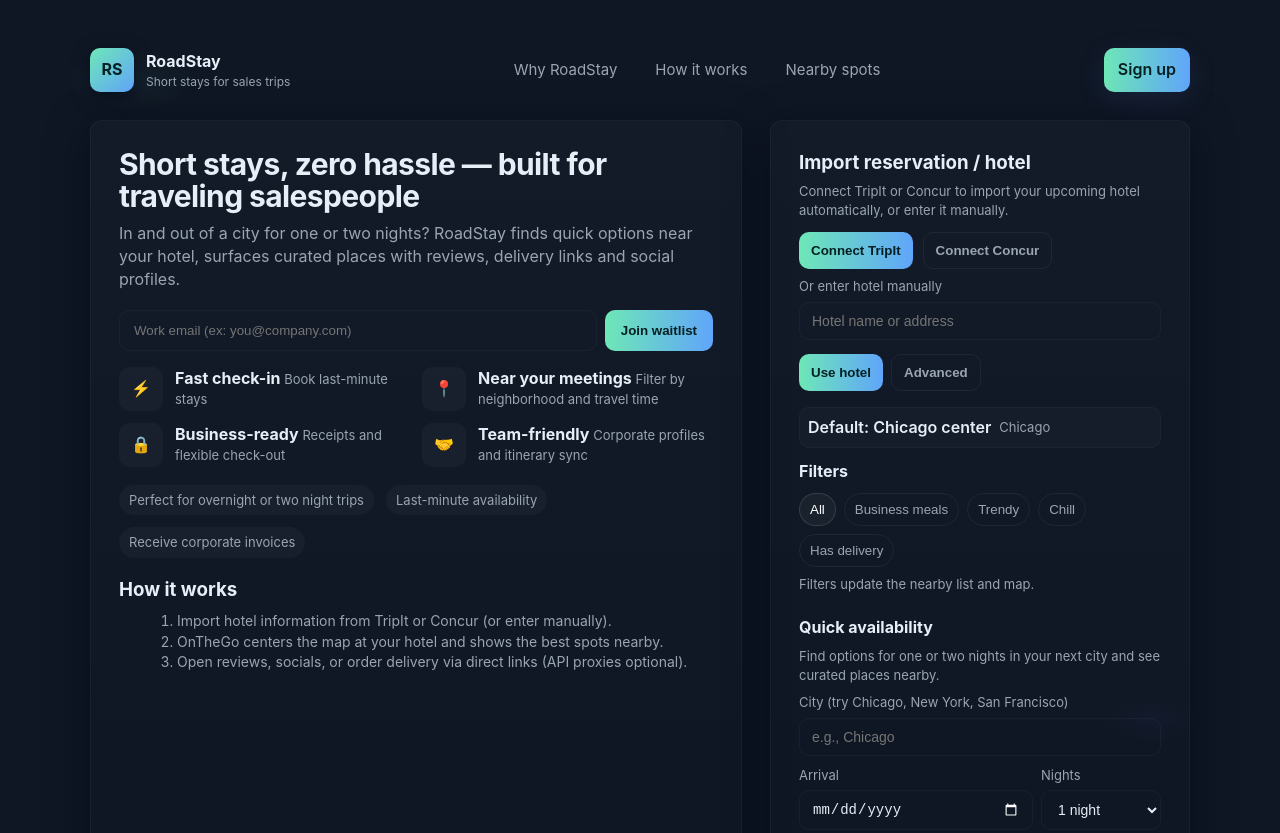
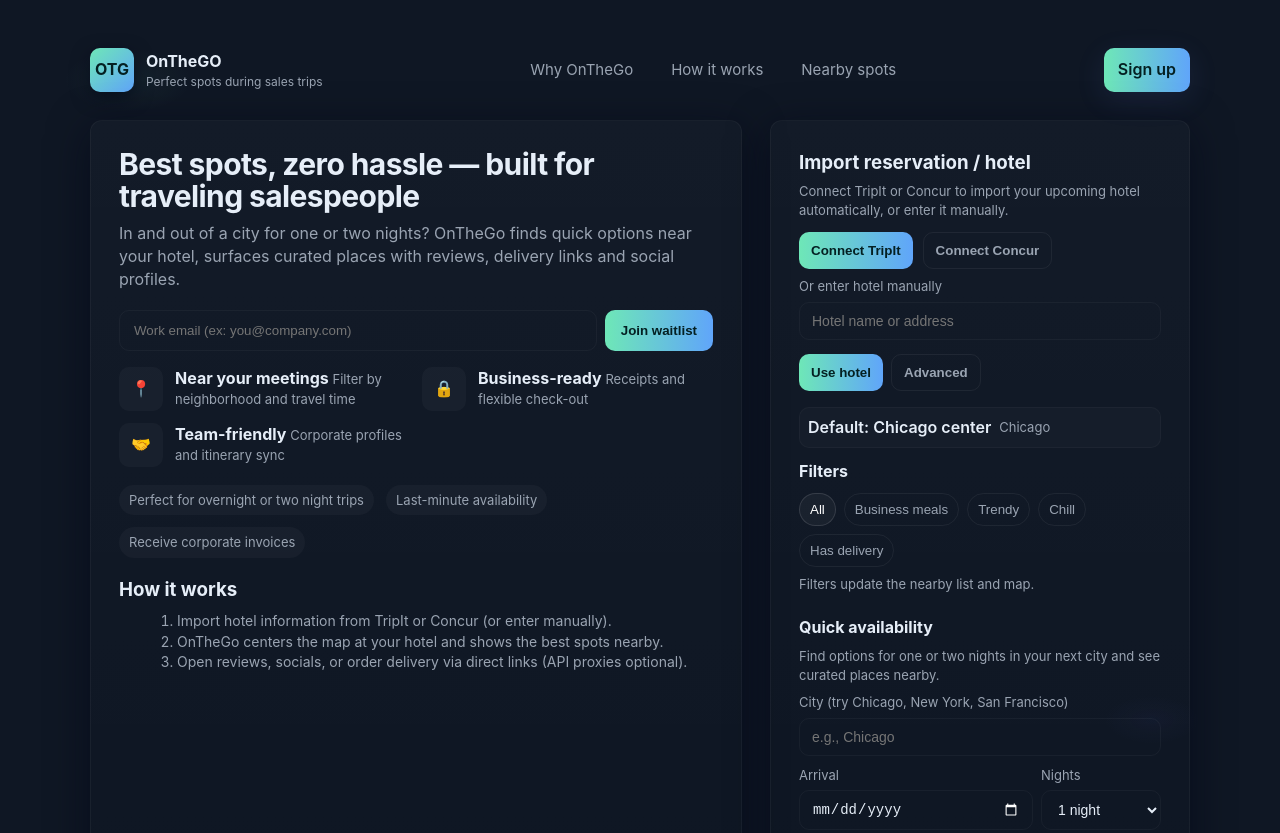
Before and after one commit to abell35213/onthego, a website: page homepage.html in a window 1280 px wide. Shown: the top 833 px of the page. Drawn offline with nearby package versions, Linux system fonts and the light colour scheme.

Commit message:
Update homepage for OnTheGo branding and messaging

```diff
--- a/homepage.html
+++ b/homepage.html
@@ -4,7 +4,7 @@
 <head>
     <meta charset="utf-8" />
     <meta name="viewport" content="width=device-width,initial-scale=1" />
-    <title>OnTheGo — Find the perfect spot while on the go for work.</title>
+    <title>OnTheGo — Find the perfect spot for dinner while traveling for work.</title>
     <meta name="description" content="Find the best places to visit when traveling on sales trips. Curated nearby restaurant, hangouts, and bars with socials, ratings, and delivery links." />
     <link rel="stylesheet" href="https://unpkg.com/leaflet@1.9.4/dist/leaflet.css" crossorigin=""/>
     <style>
@@ -88,15 +88,15 @@
     <div class="container">
         <header>
             <a class="brand" href="#">
-                <div class="logo">RS</div>
+                <div class="logo">OTG</div>
                 <div>
-                    <div style="font-weight:700">RoadStay</div>
-                    <div style="font-size:12px;color:var(--muted)">Short stays for sales trips</div>
+                    <div style="font-weight:700">OnTheGO</div>
+                    <div style="font-size:12px;color:var(--muted)">Perfect spots during sales trips</div>
                 </div>
             </a>
 
             <nav aria-label="Primary navigation">
-                <a class="nav-link" href="#features">Why RoadStay</a>
+                <a class="nav-link" href="#features">Why OnTheGo</a>
                 <a class="nav-link" href="#how">How it works</a>
                 <a class="nav-link" href="#nearby">Nearby spots</a>
             </nav>
@@ -106,8 +106,8 @@
 
         <main class="hero" role="main">
             <section class="card" aria-labelledby="hero-heading">
-                <h1 id="hero-heading" class="headline">Short stays, zero hassle — built for traveling salespeople</h1>
-                <p class="sub">In and out of a city for one or two nights? RoadStay finds quick options near your hotel, surfaces curated places with reviews, delivery links and social profiles.</p>
+                <h1 id="hero-heading" class="headline">Best spots, zero hassle — built for traveling salespeople</h1>
+                <p class="sub">In and out of a city for one or two nights? OnTheGo finds quick options near your hotel, surfaces curated places with reviews, delivery links and social profiles.</p>
 
                 <form class="lead-form" id="newsletterForm" onsubmit="event.preventDefault(); handleQuickSignup();">
                     <input class="lead-input" id="newsletterEmail" type="email" placeholder="Work email (ex: you@company.com)" required aria-label="Email">
@@ -115,7 +115,6 @@
                 </form>
 
                 <div class="features" id="features" aria-hidden="false">
-                    <div class="feature"><div class="icon">⚡</div><div><strong>Fast check-in</strong><span style="color:var(--muted);font-size:13px"> Book last-minute stays</span></div></div>
                     <div class="feature"><div class="icon">📍</div><div><strong>Near your meetings</strong><span style="color:var(--muted);font-size:13px"> Filter by neighborhood and travel time</span></div></div>
                     <div class="feature"><div class="icon">🔒</div><div><strong>Business-ready</strong><span style="color:var(--muted);font-size:13px"> Receipts and flexible check-out</span></div></div>
                     <div class="feature"><div class="icon">🤝</div><div><strong>Team-friendly</strong><span style="color:var(--muted);font-size:13px"> Corporate profiles and itinerary sync</span></div></div>
@@ -198,7 +197,7 @@
                     </div>
 
                     <div id="result" class="result" style="margin-top:12px;min-height:56px">
-                        <div class="small muted">Enter a city and date to see availability and nearby spots.</div>
+                        <div class="small muted">Enter a city and date to see dinning availability and nearby spots.</div>
                     </div>
                 </div>
             </aside>
@@ -232,7 +231,7 @@
     <!-- Signup/Reserve Modal -->
     <div id="modalBackdrop" class="modal-backdrop" role="dialog" aria-modal="true" aria-hidden="true">
         <div class="modal" role="document" aria-labelledby="modalTitle" tabindex="-1">
-            <h2 id="modalTitle" style="margin:0 0 8px 0">Reserve your quick stay</h2>
+            <h2 id="modalTitle" style="margin:0 0 8px 0">Reserve Your Table Today</h2>
             <p class="small muted" style="margin:0 0 12px 0">Enter details to reserve (demo). We'll show confirmation and save locally.</p>
 
             <form id="fullForm" onsubmit="event.preventDefault(); submitReservation();">
```
